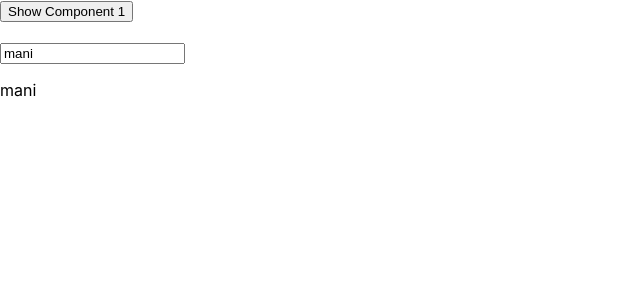
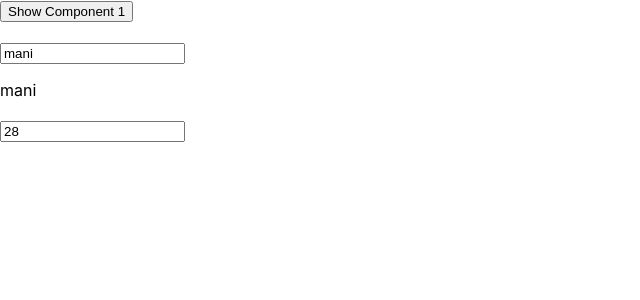
Before and after one commit to ks-mani/react-lifecycles, a React (Create React App) app: page / in a window 1280 px wide. Both pictures are taken after a click on the button "Show Component 1". Shown: the top 300 px of the page, without its empty margins (0-640 px from the left). Built offline with nearby package versions, Linux system fonts and the light colour scheme.

Commit message:
Component3 - Part 1

```diff
--- a/src/Component1.js
+++ b/src/Component1.js
@@ -1,5 +1,6 @@
 import React from 'react';
 import Component2 from './Component2';
+import Component3 from './Component3';
 
 class Component1 extends React.Component {
     constructor() {
@@ -45,6 +46,7 @@ class Component1 extends React.Component {
                     <input type="text" name="name" value={this.state.value} onChange={this.inputChangeHandler}/>
                 </div>
                 <Component2 name={this.state.value} />
+                <Component3 name={this.state.value} />
             </>
         )
     }
--- /dev/null
+++ b/src/Component3.js
@@ -0,0 +1,50 @@
+import React from 'react';
+
+export default class Component3 extends React.Component {
+    constructor() {
+        super();
+        this.state = {
+            value: '28'
+        }
+        this.inputChangeHandler = this.inputChangeHandler.bind(this);
+        console.log("%c[Component3.js]", 'color: blue; font-size: 13px',"\tConstructor Called");
+    }
+
+    componentDidMount() {
+        console.log("%c[Component3.js]", 'color: blue; font-size: 13px',"\tcomponentDidMount Called");
+    }
+
+    getSnapshotBeforeUpdate(prevProps, prevState) {
+        console.log("%c[Component3.js]", 'color: blue; font-size: 13px',"\tgetSnapshotBeforeUpdate Called");
+        console.log("%c[Component3.js]", 'color: blue; font-size: 13px',"\tPrev Props", prevProps);
+        console.log("%c[Component3.js]", 'color: blue; font-size: 13px',"\tPrev State", prevState);
+
+        return "delhi"
+    }
+
+    componentDidUpdate(prevProps, prevState, snapshot) {
+
+        console.log("%c[Component3.js]", 'color: blue; font-size: 13px',"\tcomponentDidUpdate Called");
+        console.log("%c[Component3.js]", 'color: blue; font-size: 13px',"\tPrev Props", prevProps);
+        console.log("%c[Component3.js]", 'color: blue; font-size: 13px',"\tPrev State", prevState);
+        console.log("%c[Component3.js]", 'color: blue; font-size: 13px',"\tSnapshot", snapshot);
+    }
+
+    inputChangeHandler(e) {
+        let val = e.target.value;
+        this.setState({
+            value: val
+        })
+    }
+
+    render() {
+        console.log("%c[Component3.js]", 'color: blue; font-size: 13px',"\trender Called");
+        return (
+            <>
+                <div style={{marginTop: '20px'}}>
+                    <input type="text" name="age" value={this.state.value} onChange={this.inputChangeHandler}/>
+                </div>
+            </>
+        )
+    }
+}
```
